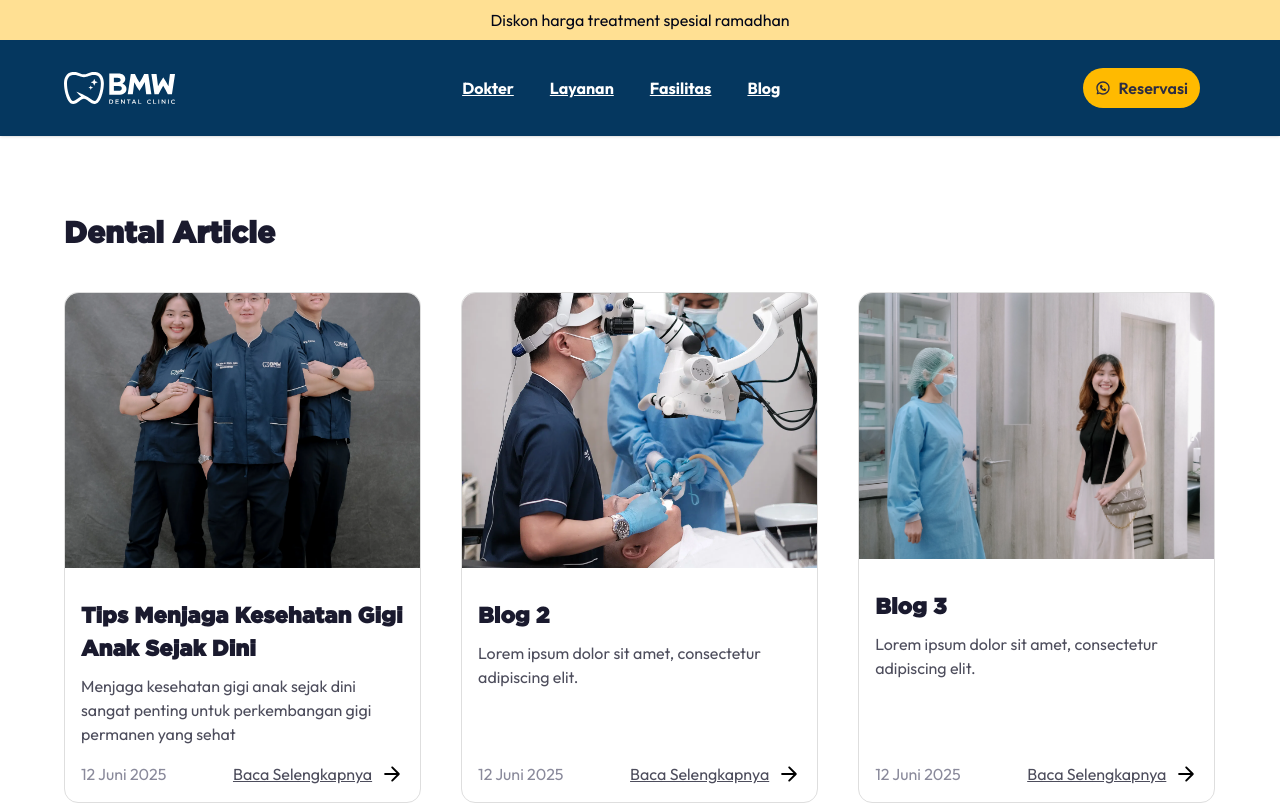
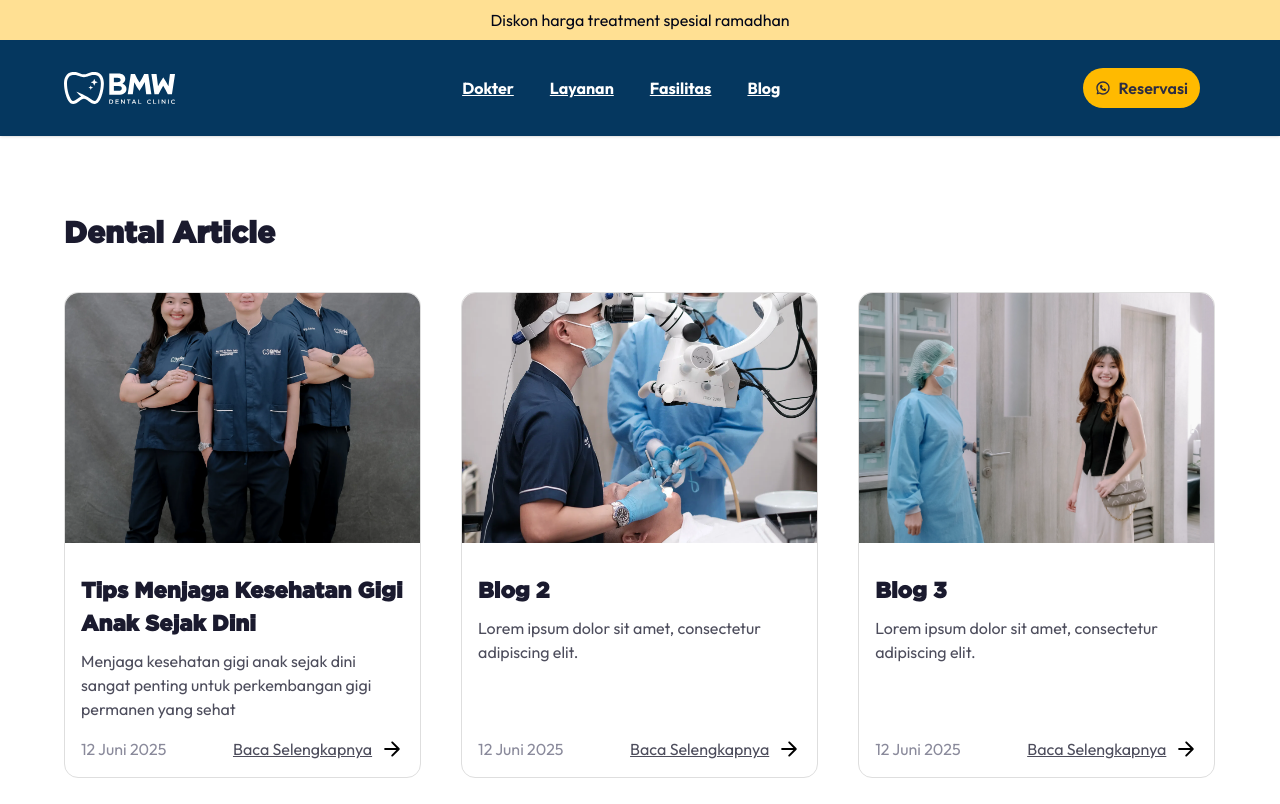
Before and after one commit to Fahmi0604/clinic-profile-bmw, a Next.js app: page /blogs in a window 1280 px wide. Shown: the top 804 px of the page. Built offline with nearby package versions, Linux system fonts and the light colour scheme.

Commit message:
update the navigation

```diff
--- a/src/app/blogs/page.tsx
+++ b/src/app/blogs/page.tsx
@@ -84,13 +84,13 @@ export default async function BlogListPage() {
                     <h3 className="text-3xl font-gotham font-bold text-heading-1 mb-6 md:mb-10">Dental Article</h3>
                     <div className='w-full flex flex-col md:flex-row flex-wrap items-stretch gap-5 md:gap-7 xl:gap-10'>
                         {blogs.map((e) => (
-                            <div key={e.id} className='w-full md:w-[31%] flex flex-col gap-4 border border-line-color rounded-xl'>
+                            <Link key={e.id} href={`/blogs/${e.slug}`} className='w-full md:w-[31%] flex flex-col gap-4 border border-line-color rounded-xl'>
                                 <Image
                                     src={e.featuredImage}
                                     alt={e.title}
                                     width={200}
                                     height={200}
-                                    className='w-full h-[275px] object-cover rounded-t-xl'
+                                    className='w-full h-[250px] object-cover rounded-t-xl'
                                 />
                                 <div className='w-full h-full flex flex-col justify-between p-4'>
                                     <div>
@@ -100,10 +100,10 @@ export default async function BlogListPage() {
 
                                     <div className='flex justify-between items-center mt-4'>
                                         <span className='text-caption-2'>{format(e.publishedDate, 'dd MMMM yyyy', { locale: id })}</span>
-                                        <Link href={`/blogs/${e.slug}`} className='text-body-2 flex items-center gap-2 underline'>Baca Selengkapnya <Icons name='arrow-forward' className='w-6 h-6 text-black'></Icons></Link>
+                                        <p className='text-body-2 flex items-center gap-2 underline'>Baca Selengkapnya <Icons name='arrow-forward' className='w-6 h-6 text-black'></Icons></p>
                                     </div>
                                 </div>
-                            </div>
+                            </Link>
                         ))}
                     </div>
                 </div>
--- a/src/sections/home/doctors.tsx
+++ b/src/sections/home/doctors.tsx
@@ -1,6 +1,7 @@
 import Icons from '@/components/Icon'
 import { Button } from '@/components/ui/button'
 import Image from 'next/image'
+import Link from 'next/link'
 
 export default function DoctorsSection() {
 
@@ -53,9 +54,11 @@ export default function DoctorsSection() {
 
                 <div className='w-full flex justify-center mt-8'>
                     <div className="w-full flex flex-col md:flex-row md:justify-center gap-4">
-                        <Button className="w-full md:w-fit font-outfit font-semibold rounded-full bg-white text-heading-2 cursor-pointer py-6 md:py-4 px-3 hover:bg-gray-400">
-                            Baca Profil Lengkap
-                        </Button>
+                        <Link href={'/dokter'}>
+                            <Button className="w-full md:w-fit font-outfit font-semibold rounded-full bg-white text-heading-2 cursor-pointer py-6 md:py-4 px-3 hover:bg-gray-400">
+                                Baca Profil Lengkap
+                            </Button>
+                        </Link>
 
                         <Button className="w-full md:w-fit font-outfit font-semibold rounded-full bg-gold-primary text-heading-2 cursor-pointer py-6 md:py-4 px-3 hover:bg-gold-secondary">
                             <Icons name="whatsapp" className="w-6 h-6" /> Buat janji dokter
--- a/src/sections/home/facilities.tsx
+++ b/src/sections/home/facilities.tsx
@@ -1,6 +1,7 @@
 import Icons from '@/components/Icon'
 import { Button } from '@/components/ui/button'
 import Image from 'next/image'
+import Link from 'next/link'
 import React from 'react'
 
 export default function FacilitiesPage() {
@@ -50,9 +51,11 @@ export default function FacilitiesPage() {
                 </div>
                 <div className='w-full flex justify-center mt-8'>
                     <div className="w-full flex flex-col md:flex-row md:justify-center gap-4">
-                        <Button className="w-full md:w-fit font-outfit font-semibold rounded-full bg-white text-heading-2 cursor-pointer py-6 md:py-4 px-3 hover:bg-gray-400">
-                            Lihat fasilitas lengkap
-                        </Button>
+                        <Link href={'/fasilitas'}>
+                            <Button className="w-full md:w-fit font-outfit font-semibold rounded-full bg-white text-heading-2 cursor-pointer py-6 md:py-4 px-3 hover:bg-gray-400">
+                                Lihat fasilitas lengkap
+                            </Button>
+                        </Link>
 
                         <Button className="w-full md:w-fit font-outfit font-semibold rounded-full bg-gold-primary text-heading-2 cursor-pointer py-6 md:py-4 px-3 hover:bg-gold-secondary">
                             <Icons name="whatsapp" className="w-6 h-6" /> Reservasi Sekarang
```
